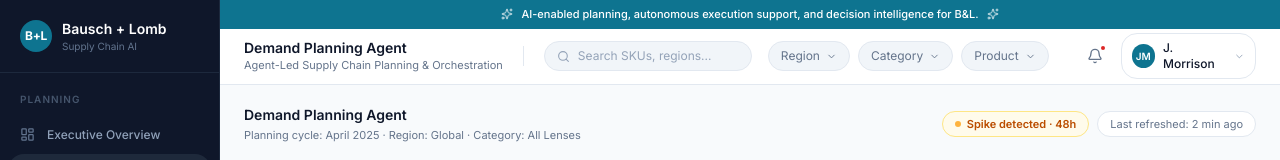
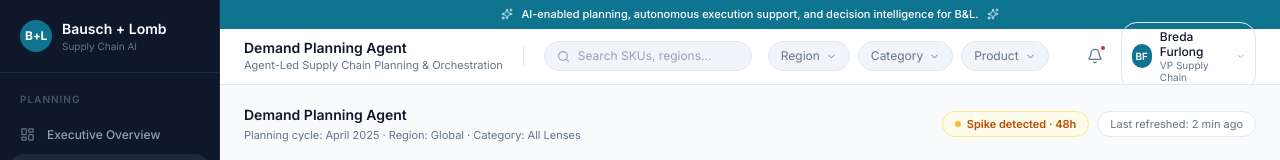
Before and after one commit to Nishu2202/B-L-SC-12WK-SC-MVP-Mokcup, a Next.js app: page / in a window 1280 px wide. Shown: the top 160 px of the page. Built offline with nearby package versions, Linux system fonts and the light colour scheme.

Commit message:
feat: update user profile display in Header component
Show "Breda Furlong VP Supply Chain" with improved visual hierarchy.

```diff
--- a/components/Header.tsx
+++ b/components/Header.tsx
@@ -57,9 +57,12 @@ export default function Header({ title, subtitle }: HeaderProps) {
         {/* User profile */}
         <div className="flex items-center gap-2 border border-[var(--color-border)] rounded-lg px-2.5 py-1.5 cursor-pointer hover:border-[var(--color-border-strong)] transition-colors">
           <div className="w-6 h-6 rounded-full bg-[var(--color-primary)] flex items-center justify-center">
-            <span className="text-white text-[10px] font-semibold">JM</span>
+            <span className="text-white text-[10px] font-semibold">BF</span>
           </div>
-          <span className="text-xs font-medium text-[var(--color-foreground)]">J. Morrison</span>
+          <div className="flex flex-col">
+            <span className="text-xs font-medium text-[var(--color-foreground)] leading-tight">Breda Furlong</span>
+            <span className="text-[10px] text-[var(--color-foreground-muted)] leading-tight">VP Supply Chain</span>
+          </div>
           <ChevronDown size={11} className="text-[var(--color-foreground-subtle)]" />
         </div>
       </div>
```
